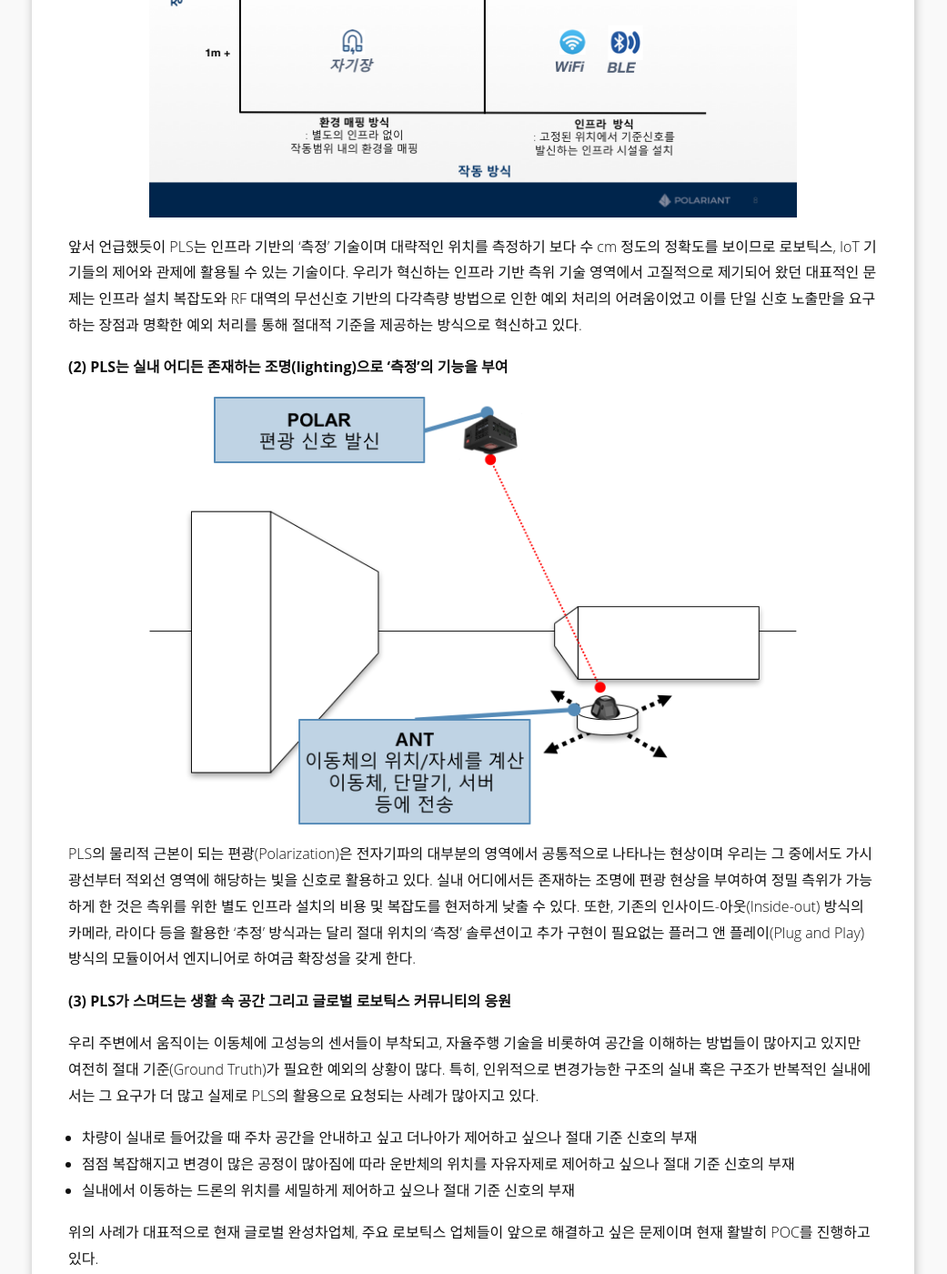
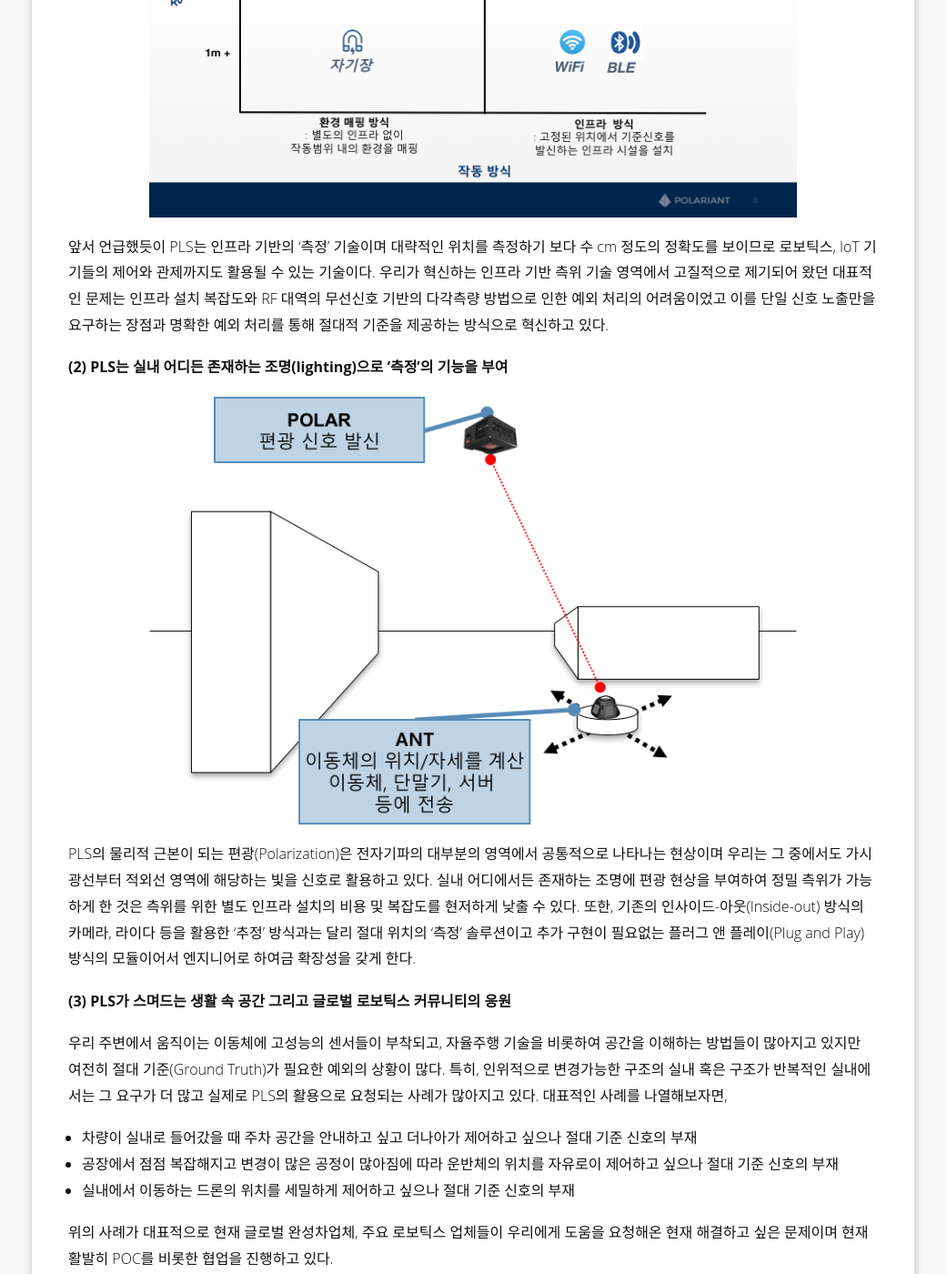
Before and after one commit to HyoukJang/HyoukJang.github.io, a Jekyll site: the page built from _posts/2018-06-25-ambient-intelligence-and-pls.md, in a window 1280 px wide and 1400 px high, scrolled down 1126 px. Shown: the whole window at 91% size, without its empty margins (120-1161 px from the left). Built offline with Jekyll 4.4.1, drawn with Linux system fonts in a browser that asks for light colours; nearby versions of some CDN libraries; some web fonts are replaced; comment, search, counter and statistics services are not loaded; some of the changed text lies outside the part shown.

Commit message:
edit and add the content

```diff
--- a/_posts/2018-06-25-ambient-intelligence-and-pls.md
+++ b/_posts/2018-06-25-ambient-intelligence-and-pls.md
@@ -20,7 +20,7 @@
 
 ![PLS_분류]({{site.baseurl}}/images/pls_category.png)
 
-앞서 언급했듯이 PLS는 인프라 기반의 '측정' 기술이며 대략적인 위치를 측정하기 보다 수 cm 정도의 정확도를 보이므로 로보틱스, IoT 기기들의 제어와 관제에 활용될 수 있는 기술이다. 우리가 혁신하는 인프라 기반 측위 기술 영역에서 고질적으로 제기되어 왔던 대표적인 문제는 인프라 설치 복잡도와 RF 대역의 무선신호 기반의 다각측량 방법으로 인한 예외 처리의 어려움이었고 이를 단일 신호 노출만을 요구하는 장점과 명확한 예외 처리를 통해 절대적 기준을 제공하는 방식으로 혁신하고 있다.
+앞서 언급했듯이 PLS는 인프라 기반의 '측정' 기술이며 대략적인 위치를 측정하기 보다 수 cm 정도의 정확도를 보이므로 로보틱스, IoT 기기들의 제어와 관제까지도 활용될 수 있는 기술이다. 우리가 혁신하는 인프라 기반 측위 기술 영역에서 고질적으로 제기되어 왔던 대표적인 문제는 인프라 설치 복잡도와 RF 대역의 무선신호 기반의 다각측량 방법으로 인한 예외 처리의 어려움이었고 이를 단일 신호 노출만을 요구하는 장점과 명확한 예외 처리를 통해 절대적 기준을 제공하는 방식으로 혁신하고 있다.
 
 
 **(2) PLS는 실내 어디든 존재하는 조명(lighting)으로 '측정'의 기능을 부여**
@@ -34,13 +34,13 @@
 **(3) PLS가 스며드는 생활 속 공간 그리고 글로벌 로보틱스 커뮤니티의 응원**
 
 
-우리 주변에서 움직이는 이동체에 고성능의 센서들이 부착되고, 자율주행 기술을 비롯하여 공간을 이해하는 방법들이 많아지고 있지만 여전히 절대 기준(Ground Truth)가 필요한 예외의 상황이 많다. 특히, 인위적으로 변경가능한 구조의 실내 혹은 구조가 반복적인 실내에서는 그 요구가 더 많고 실제로 PLS의 활용으로 요청되는 사례가 많아지고 있다.
+우리 주변에서 움직이는 이동체에 고성능의 센서들이 부착되고, 자율주행 기술을 비롯하여 공간을 이해하는 방법들이 많아지고 있지만 여전히 절대 기준(Ground Truth)가 필요한 예외의 상황이 많다. 특히, 인위적으로 변경가능한 구조의 실내 혹은 구조가 반복적인 실내에서는 그 요구가 더 많고 실제로 PLS의 활용으로 요청되는 사례가 많아지고 있다. 대표적인 사례를 나열해보자면,
 
 - 차량이 실내로 들어갔을 때 주차 공간을 안내하고 싶고 더나아가 제어하고 싶으나 절대 기준 신호의 부재
-- 점점 복잡해지고 변경이 많은 공정이 많아짐에 따라 운반체의 위치를 자유자제로 제어하고 싶으나 절대 기준 신호의 부재
+- 공장에서 점점 복잡해지고 변경이 많은 공정이 많아짐에 따라 운반체의 위치를 자유로이 제어하고 싶으나 절대 기준 신호의 부재
 - 실내에서 이동하는 드론의 위치를 세밀하게 제어하고 싶으나 절대 기준 신호의 부재
 
-위의 사례가 대표적으로 현재 글로벌 완성차업체, 주요 로보틱스 업체들이 앞으로 해결하고 싶은 문제이며 현재 활발히 POC를 진행하고 있다.
+위의 사례가 대표적으로 현재 글로벌 완성차업체, 주요 로보틱스 업체들이 우리에게 도움을 요청해온 현재 해결하고 싶은 문제이며 현재 활발히 POC를 비롯한 협업을 진행하고 있다.
 
 근래에는 전세계적으로 사랑받는 오픈소스 로보틱스 소프트웨어 프레임워크인 ROS의 대표적인 플랫폼인 터틀봇(Turtlebot 3)의 로컬라이제이션 부문 공식 파트너사가 되면서 전세계 로보틱스 연구자 커뮤니티에 본격적으로 알려지기 시작했고 우리의 데모 영상이 IEEE Spectrum 홈페이지에 소개되며 많은 응원과 기대의 목소리도 듣고 있다.
 
@@ -48,4 +48,4 @@
 ![IEEE Spectrum]({{site.baseurl}}/images/ieee_spectrum.jpg)
 
 
-현재 연중으로 PLS의 개발키트(Dev Kit) 설계를 마치고 양산까지 진행할 계획을 가지고 있으며 본 DK를 통해 글로벌 로보틱스 커뮤니티에 프레젠스를 확보하고 실내 정밀 측위의 대중화와 공간을 빠르고 정확하게 이해하는 생활환경지능을 위해 본격적으로 기여할 계획을 갖고 있다.
+현재 연중으로 PLS의 개발키트(Dev Kit) 설계를 마치고 양산까지 진행할 계획을 가지고 있으며 본 DK를 통해 글로벌 로보틱스 커뮤니티에 프레젠스를 확보하고 실내 정밀 측위의 대중화와 공간을 빠르고 정확하게 이해하는 생활환경지능을 위해 본격적으로 기여할 계획을 갖고 있다. 앞으로 실내 정밀측위의 대표적 고유명사로 자리잡아갈 PLS를 기대해주길 바란다.
```
